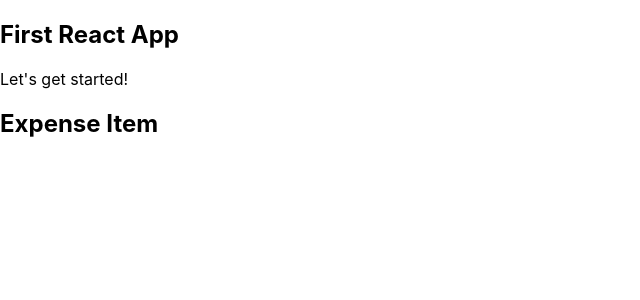
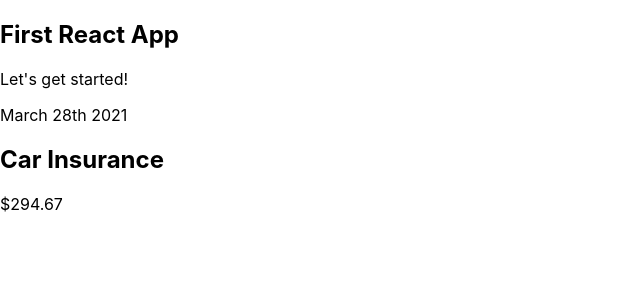
Before and after one commit to GuyBritish/React_Expense_Tracker, a JavaScript app: page / in a window 1280 px wide. Shown: the top 300 px of the page, without its empty margins (0-640 px from the left). Built offline with nearby package versions, Linux system fonts and the light colour scheme.

Commit message:
Add sample expense item

```diff
--- a/src/components/ExpenseItem.js
+++ b/src/components/ExpenseItem.js
@@ -1,7 +1,11 @@
 function ExpenseItem() {
 	return (
 		<div>
-			<h2> Expense Item </h2>
+			<div> March 28th 2021 </div>
+			<div>
+				<h2> Car Insurance </h2>
+				<p> $294.67 </p>
+			</div>
 		</div>
 	);
 }
```
